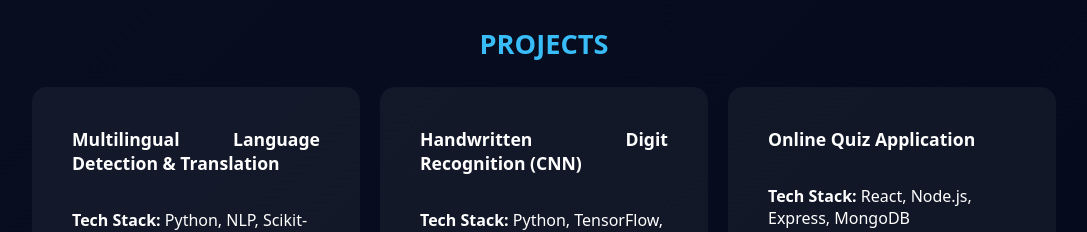
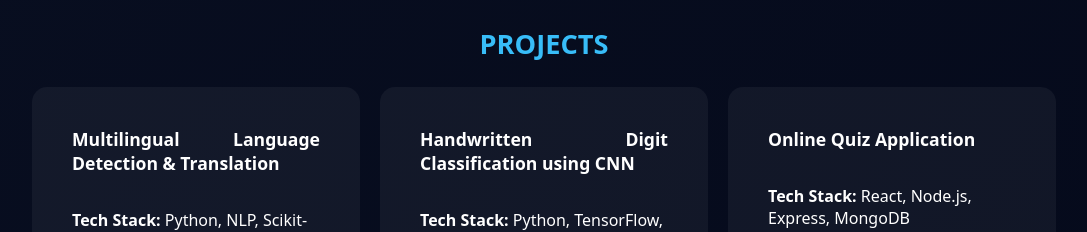
Before and after one commit to nishikasingh31/Portfolio, a React (Vite) app: page / in a window 1280 px wide. Shown: the part 3740-3972 px from the top of the page, without its empty margins (96-1183 px from the left). Built offline with nearby package versions, Linux system fonts and the light colour scheme.

Commit message:
Update Projects.jsx

```diff
--- a/src/pages/Projects.jsx
+++ b/src/pages/Projects.jsx
@@ -31,7 +31,7 @@ const Projects = () => {
         {/* CNN PROJECT */}
         <div className="card project-card"
         onClick={() => window.open("https://nishikasingh31-handwritten-digit-classification-using-cnn.streamlit.app/", "_blank")}>
-          <h3> <strong>Handwritten Digit Recognition (CNN)</strong></h3>
+          <h3> <strong>Handwritten Digit Classification using CNN</strong></h3>
 
           <p><strong>Tech Stack:</strong> Python, TensorFlow, Keras</p>
 
```
